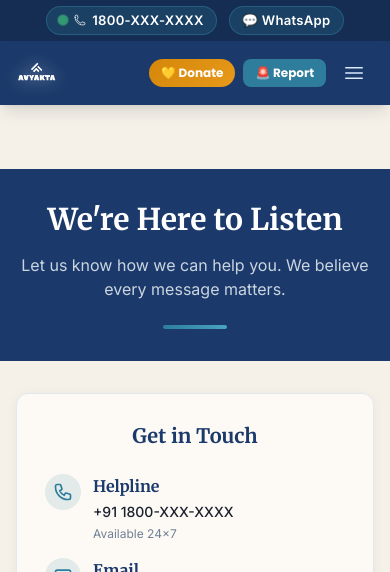
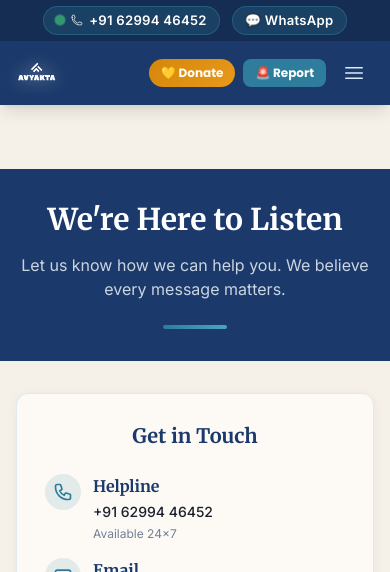
Before and after one commit to ShivamxRaj/Astitva, a React (Create React App) app in the folder frontend/: page /contact in a window 390 px wide. Shown: the top 572 px of the page. Built offline with nearby package versions, Linux system fonts and the light colour scheme.

Commit message:
feat: replace placeholder emergency phone lines with real contact numbers and implement intelligent validation to block dummy spam strings

```diff
--- a/frontend/src/components/AvyaktaBot.js
+++ b/frontend/src/components/AvyaktaBot.js
@@ -37,12 +37,12 @@ const RESPONSES = {
   },
   helpline: {
     keywords: ['helpline', 'phone', 'call', 'number', 'contact', 'dial', 'ring'],
-    text: `Our 24/7 helpline: 1800-XXX-XXXX (Free)\nWhatsApp: Available via the WhatsApp button\nEmail: support@avyakta.org\n\nFor life-threatening emergencies, please call 112 immediately.`,
+    text: `Our 24/7 helpline: +91 62994 46452\nWhatsApp: Available via the WhatsApp button\nEmail: support@avyakta.org\n\nFor life-threatening emergencies, please call 112 immediately.`,
     chips: ['Open WhatsApp', 'Support Us'],
   },
   human: {
     keywords: ['human', 'officer', 'real person', 'agent', 'support', 'baat', 'talk'],
-    text: `I'll connect you with our support team.\nThe fastest way is WhatsApp — usually responded to within 2 hours during 9AM-8PM.\nFor urgent help, call 1800-XXX-XXXX`,
+    text: `I'll connect you with our support team.\nThe fastest way is WhatsApp — usually responded to within 2 hours during 9AM-8PM.\nFor urgent help, call +91 62994 46452`,
     chips: ['Open WhatsApp', 'Call helpline'],
   },
   thanks: {
@@ -174,7 +174,7 @@ const AvyaktaBot = () => {
       return;
     }
     if (lower === 'call helpline' || lower === 'talk to helpline') {
-      window.location.href = 'tel:1800-XXX-XXXX';
+      window.location.href = 'tel:+916299446452';
       return;
     }
     // For any other chip, treat it as a user message
--- a/frontend/src/components/Contact.js
+++ b/frontend/src/components/Contact.js
@@ -23,7 +23,8 @@ function Contact() {
     switch (name) {
       case 'name':
         if (!value.trim()) return 'Name is required';
-        if (value.trim().length < 2) return 'Name must be at least 2 characters';
+        if (value.trim().length < 3) return 'Name must be at least 3 characters';
+        if (/([a-zA-Z])\1{3,}/.test(value.trim())) return 'Please enter a valid real name';
         if (!/^[a-zA-Z\s]+$/.test(value.trim())) return 'Name can only contain letters and spaces';
         return '';
 
@@ -43,8 +44,9 @@ function Contact() {
 
       case 'message':
         if (!value.trim()) return 'Message is required';
-        if (value.trim().length < 10) return 'Message must be at least 10 characters';
-        if (value.trim().length > 500) return 'Message must be less than 500 characters';
+        if (value.trim().length < 20) return 'Message must be at least 20 characters long';
+        if (value.trim().length > 1000) return 'Message must be less than 1000 characters';
+        if (/([a-zA-Z0-9])\1{5,}/.test(value.trim())) return 'Spam or repeated dummy characters are not permitted';
         return '';
 
       default:
@@ -282,7 +284,7 @@ function Contact() {
                     </div>
                     <div className="ml-3 sm:ml-4">
                       <h3 className="text-base sm:text-lg font-semibold mb-1" style={{ color: 'var(--navy)' }}>Helpline</h3>
-                      <p className="text-sm sm:text-base font-medium" style={{ color: 'var(--text-dark)' }}>+91 1800-XXX-XXXX</p>
+                      <p className="text-sm sm:text-base font-medium" style={{ color: 'var(--text-dark)' }}>+91 62994 46452</p>
                       <p className="text-xs sm:text-sm mt-1" style={{ color: 'var(--text-light)' }}>Available 24x7</p>
                     </div>
                   </div>
--- a/frontend/src/components/FloatingActionButton.js
+++ b/frontend/src/components/FloatingActionButton.js
@@ -74,7 +74,7 @@ const FloatingActionButton = ({ isChatOpen: externalIsChatOpen, onChatToggle })
 
 Key Information:
 - Emergency: Call 100 (Police), 102 (Ambulance), 101 (Fire)
-- Helpline: +91 1800-XXX-XXXX
+- Helpline: +91 62994 46452
 - Email: support@avyakta.org
 - Location: New Delhi, India
 - Specialized: Women (1091), Children (1098), Mental Health (9152987821)
@@ -171,7 +171,7 @@ Always prioritize safety and emergency situations. Be compassionate, helpful, an
     // Contact Information
     if (lowerMessage.includes('contact') || lowerMessage.includes('phone') || lowerMessage.includes('email') || lowerMessage.includes('reach') || lowerMessage.includes('call')) {
       return {
-        text: "📞 CONTACT INFORMATION\n\n24/7 Emergency Helpline:\n📞 +91 1800-XXX-XXXX\n\nGeneral Support:\n📧 Email: support@avyakta.org\n🌐 Website: www.avyakta.org\n📍 Location: New Delhi, India\n\nSpecialized Helplines:\n👩 Women: 1091\n👶 Children: 1098\n🚨 Police: 100\n🚑 Ambulance: 102\n🔥 Fire: 101\n\nResponse Times:\n• Emergency: Immediate\n• General queries: Within 24 hours\n• Reports: Within 48 hours\n\nWe're here 24/7 to help you!",
+        text: "📞 CONTACT INFORMATION\n\n24/7 Emergency Helpline:\n📞 +91 62994 46452\n\nGeneral Support:\n📧 Email: support@avyakta.org\n🌐 Website: www.avyakta.org\n📍 Location: New Delhi, India\n\nSpecialized Helplines:\n👩 Women: 1091\n👶 Children: 1098\n🚨 Police: 100\n🚑 Ambulance: 102\n🔥 Fire: 101\n\nResponse Times:\n• Emergency: Immediate\n• General queries: Within 24 hours\n• Reports: Within 48 hours\n\nWe're here 24/7 to help you!",
         quickActions: [
           { text: "📞 Call Helpline", action: "call_helpline" },
           { text: "📧 Send Email", action: "send_email" },
@@ -235,7 +235,7 @@ For accidents, injuries, or sudden illness, call 102 for an ambulance. Stay with
 We are dedicated to giving dignity to the forgotten, reuniting families, and supporting those in crisis. Our mission is to bring hope, justice, and peace to every soul.
 
 📞 *Contact & Support*
-• Helpline: +91 1800-XXX-XXXX
+• Helpline: +91 62994 46452
 • Email: support@avyakta.org
 • Website: www.avyakta.org
 • Location: New Delhi, India
@@ -276,7 +276,7 @@ Your pain is seen, your voice is heard, and your story matters. Together, we can
         response = { text: "🔥 Calling fire brigade (101) now. Evacuate the area immediately and wait for firefighters." };
         break;
       case 'call_helpline':
-        window.location.href = 'tel:+911800XXX';
+        window.location.href = 'tel:+916299446452';
         response = { text: "📞 Calling our helpline now. Our team will assist you immediately with any questions or concerns." };
         break;
       case 'women_helpline':
@@ -392,7 +392,7 @@ Your pain is seen, your voice is heard, and your story matters. Together, we can
         response = { text: "💻 Online reporting process:\n\n1️⃣ Visit www.avyakta.org\n2️⃣ Click 'Report Case'\n3️⃣ Choose case type\n4️⃣ Fill all details\n5️⃣ Upload evidence\n6️⃣ Submit and track\n\nYou'll receive a tracking number and regular updates on your case progress." };
         break;
       case 'call_help':
-        response = { text: "📞 For immediate help:\n\n🚨 Emergency: 100\n🚑 Ambulance: 102\n🔥 Fire: 101\n👩 Women: 1091\n👶 Children: 1098\n💙 Mental Health: 9152987821\n\nOur helpline: +91 1800-XXX-XXXX\n\nCall the appropriate number based on your situation. Help is available 24/7." };
+        response = { text: "📞 For immediate help:\n\n🚨 Emergency: 100\n🚑 Ambulance: 102\n🔥 Fire: 101\n👩 Women: 1091\n👶 Children: 1098\n💙 Mental Health: 9152987821\n\nOur helpline: +91 62994 46452\n\nCall the appropriate number based on your situation. Help is available 24/7." };
         break;
       case 'report_form':
         response = { text: "📋 Report form requirements:\n\nPersonal Details:\n• Full name\n• Contact number\n• Email address\n• Address\n\nCase Details:\n• Type of incident\n• Date and time\n• Location\n• Description\n• Evidence (photos/videos)\n\nWitness Information:\n• Names and contacts\n• Statements\n\nFill all fields accurately for faster processing." };
@@ -425,7 +425,7 @@ Your pain is seen, your voice is heard, and your story matters. Together, we can
         response = { text: "⚖️ Lawyer assistance:\n\nFree Legal Aid:\n• National Legal Services Authority\n• State Legal Services Authority\n• District Legal Services Authority\n\nServices:\n• Legal consultation\n• Court representation\n• Document preparation\n• Rights education\n\nContact your nearest legal services authority. Free legal aid is available for eligible cases." };
         break;
       case 'helpline':
-        response = { text: "📞 Helpline numbers:\n\nEmergency:\n🚨 Police: 100\n🚑 Ambulance: 102\n🔥 Fire: 101\n\nSpecialized:\n👩 Women: 1091\n👶 Children: 1098\n💙 Mental Health: 9152987821\n\nOur Helpline:\n📞 +91 1800-XXX-XXXX\n\nAll helplines are available 24/7. Call the appropriate number based on your situation." };
+        response = { text: "📞 Helpline numbers:\n\nEmergency:\n🚨 Police: 100\n🚑 Ambulance: 102\n🔥 Fire: 101\n\nSpecialized:\n👩 Women: 1091\n👶 Children: 1098\n💙 Mental Health: 9152987821\n\nOur Helpline:\n📞 +91 62994 46452\n\nAll helplines are available 24/7. Call the appropriate number based on your situation." };
         break;
       case 'support':
         response = { text: "💙 Support available:\n\nImmediate:\n• Emergency services\n• Crisis intervention\n• Safety assistance\n\nOngoing:\n• Legal support\n• Medical care\n• Counseling services\n• Financial aid\n• Family support\n\nLong-term:\n• Rehabilitation\n• Education\n• Employment\n• Community integration\n\nYou're not alone. Comprehensive support is available at every stage." };
@@ -443,7 +443,7 @@ Your pain is seen, your voice is heard, and your story matters. Together, we can
         response = { text: "📝 Registration process:\n\nWho Can Register:\n• Police officers\n• Medical professionals\n• NGO workers\n• Government officials\n• Authorized personnel\n• Common users\n\nSteps:\n1️⃣ Fill personal details\n2️⃣ Verify mobile with OTP\n3️⃣ Provide credentials\n4️⃣ Security verification\n5️⃣ Terms agreement\n6️⃣ Account activation\n\nVisit our admin page to start registration." };
         break;
       case 'help':
-        response = { text: "📞 Need help?\n\nTechnical Support:\n• Registration issues\n• Login problems\n• Website navigation\n• Report submission\n\nGeneral Support:\n• Information requests\n• Service inquiries\n• Coordination help\n• Resource guidance\n\nContact us:\n📞 +91 1800-XXX-XXXX\n📧 support@avyakta.org\n\nWe're here to help with any questions or issues." };
+        response = { text: "📞 Need help?\n\nTechnical Support:\n• Registration issues\n• Login problems\n• Website navigation\n• Report submission\n\nGeneral Support:\n• Information requests\n• Service inquiries\n• Coordination help\n• Resource guidance\n\nContact us:\n📞 +91 62994 46452\n📧 support@avyakta.org\n\nWe're here to help with any questions or issues." };
         break;
       case 'security':
         response = { text: "🔒 Security information:\n\nData Protection:\n• Encrypted storage\n• Secure transmission\n• Access controls\n• Regular backups\n\nAuthentication:\n• Multi-factor verification\n• OTP confirmation\n• Security codes\n• Session management\n\nPrivacy:\n• Confidential information\n• Limited access\n• Secure sharing\n• Data retention policies\n\nYour information is protected with industry-standard security measures." };
--- a/frontend/src/components/Footer.js
+++ b/frontend/src/components/Footer.js
@@ -7,7 +7,7 @@ import CookiePolicy from '../pages/CookiePolicy';
 import TermsOfService from '../pages/Guidelines';
 import { PrivacyPolicy } from '../pages/About';
 
-const HELPLINE     = '1800-XXX-XXXX';
+const HELPLINE     = '+91 62994 46452';
 const WHATSAPP_URL = 'https://wa.me/916299446452?text=Hello%20Avyakta%2C%20I%20need%20assistance.';
 
 const Footer = () => {
--- a/frontend/src/components/Navbar.js
+++ b/frontend/src/components/Navbar.js
@@ -12,7 +12,7 @@ import {
 import logo from '../assets/logo.png';
 import DonationModal from './DonationModal';
 
-const HELPLINE = '1800-XXX-XXXX';
+const HELPLINE = '+91 62994 46452';
 const WHATSAPP_URL = 'https://wa.me/916299446452?text=Hello%20Avyakta%2C%20I%20need%20assistance.';
 
 const LANG_OPTIONS = [
--- a/frontend/src/components/ReportForm.jsx
+++ b/frontend/src/components/ReportForm.jsx
@@ -49,6 +49,18 @@ const ReportForm = () => {
 
   const handleSubmit = async (e) => {
     e.preventDefault();
+
+    // Validate for repeated character spam
+    const hasSpam = (str) => /([a-zA-Z0-9])\1{5,}/.test(str || '');
+    if (hasSpam(form.description) || hasSpam(form.location) || hasSpam(form.contact_info)) {
+      alert('Spam or repeated placeholder characters (e.g. fffffff) are not permitted. Please enter genuine case details.');
+      return;
+    }
+    if (form.description.trim().length < 10) {
+      alert('Please provide a more detailed general description (at least 10 characters).');
+      return;
+    }
+
     setIsSubmitting(true);
     try {
       const formData = new FormData();
```
